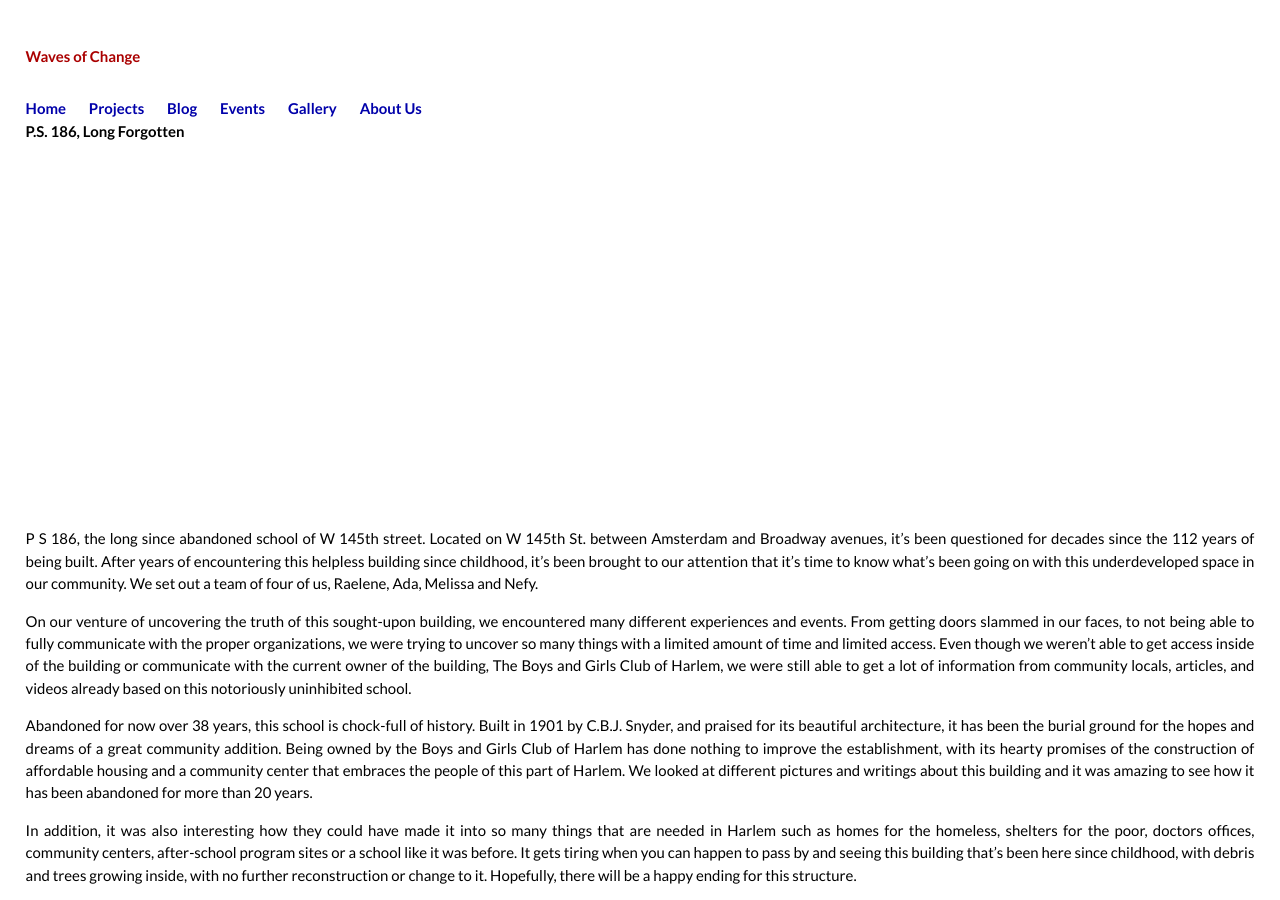
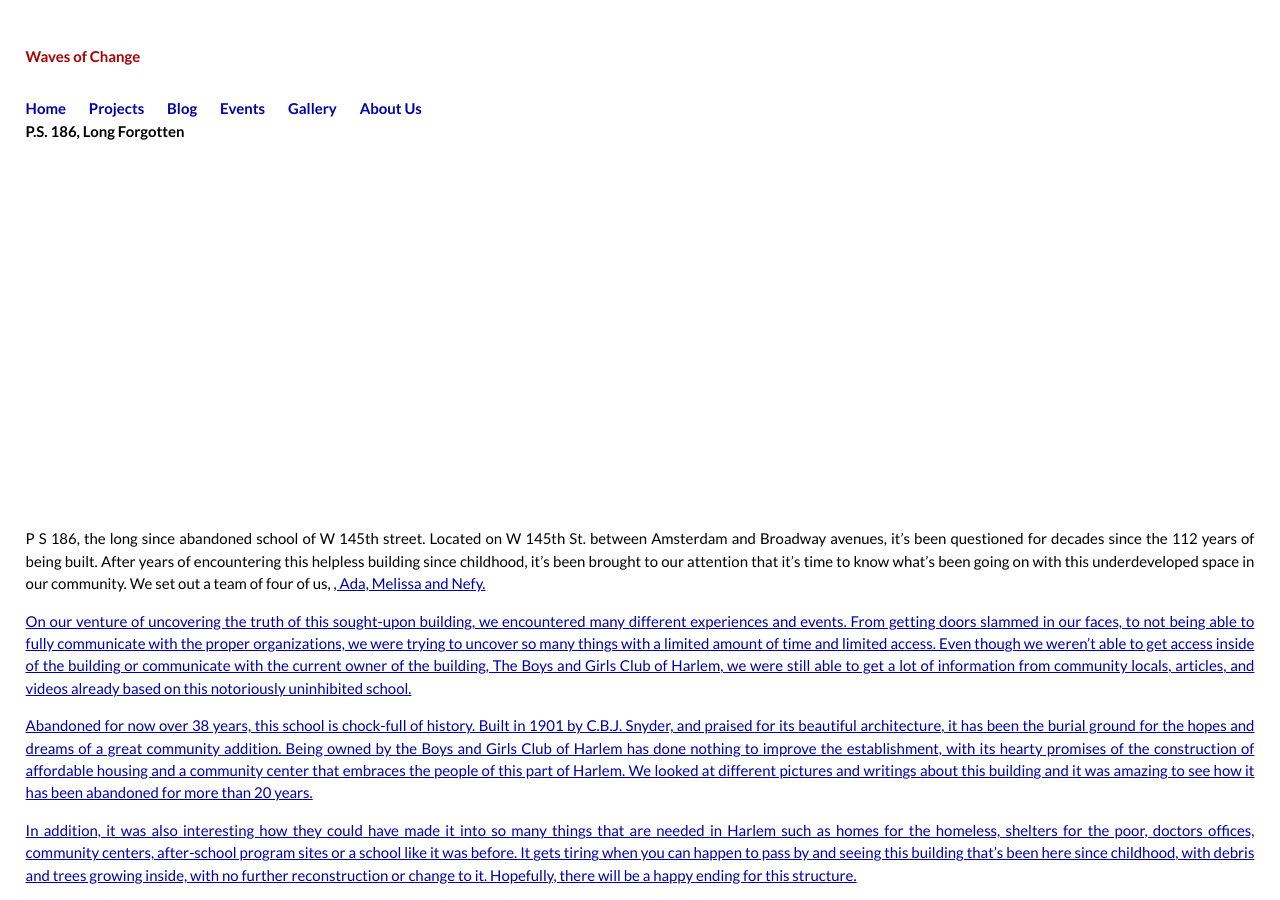
Before and after one commit to WavesofChange/woc-jekyll, a Jekyll site: the page built from projects/2013-07-29-ps-186-project.html, in a window 1280 px wide and 900 px high. Built offline with Jekyll 4.4.1, drawn with Linux system fonts in a browser that asks for light colours; grey boxes are pictures that could not be loaded.

Commit message:
Update 2013-07-29-ps-186-project.html

```diff
--- a/projects/2013-07-29-ps-186-project.html
+++ b/projects/2013-07-29-ps-186-project.html
@@ -11,7 +11,7 @@
 <img src:"https://trello-attachments.s3.amazonaws.com/51d8ec4c1cc7870f4e003b9d/51ed6b0257de54314f0053c0/889dad3b089bf899fe66f02149abc8c9/CAM00096.jpg" height="350px">
 
 
-<p>P S 186, the long since abandoned school of W 145th street.  Located on W 145th St. between Amsterdam and Broadway avenues, it’s been questioned for decades since the 112 years of being built.  After years of encountering this helpless building since childhood, it’s been brought to our attention that it’s time to know what’s been going on with this underdeveloped space in our community.  We set out a team of four of us, Raelene, Ada, Melissa and Nefy.</p>
+<p>P S 186, the long since abandoned school of W 145th street.  Located on W 145th St. between Amsterdam and Broadway avenues, it’s been questioned for decades since the 112 years of being built.  After years of encountering this helpless building since childhood, it’s been brought to our attention that it’s time to know what’s been going on with this underdeveloped space in our community.  We set out a team of four of us, <a href="http://wavesofchange.github.io/woc-jekyll/about/raelene.html"Raelene</a>, Ada, Melissa and Nefy.</p>
 
 <p>On our venture of uncovering the truth of this sought-upon building, we encountered many different experiences and events. From getting doors slammed in our faces, to not being able to fully communicate with the proper organizations, we were trying to uncover so many things with a limited amount of time and limited access. Even though we weren’t able to get access inside of the building or communicate with the current owner of the building, The Boys and Girls Club of Harlem, we were still able to get a lot of information from community locals, articles, and videos already based on this notoriously uninhibited school.</p>
 
```
